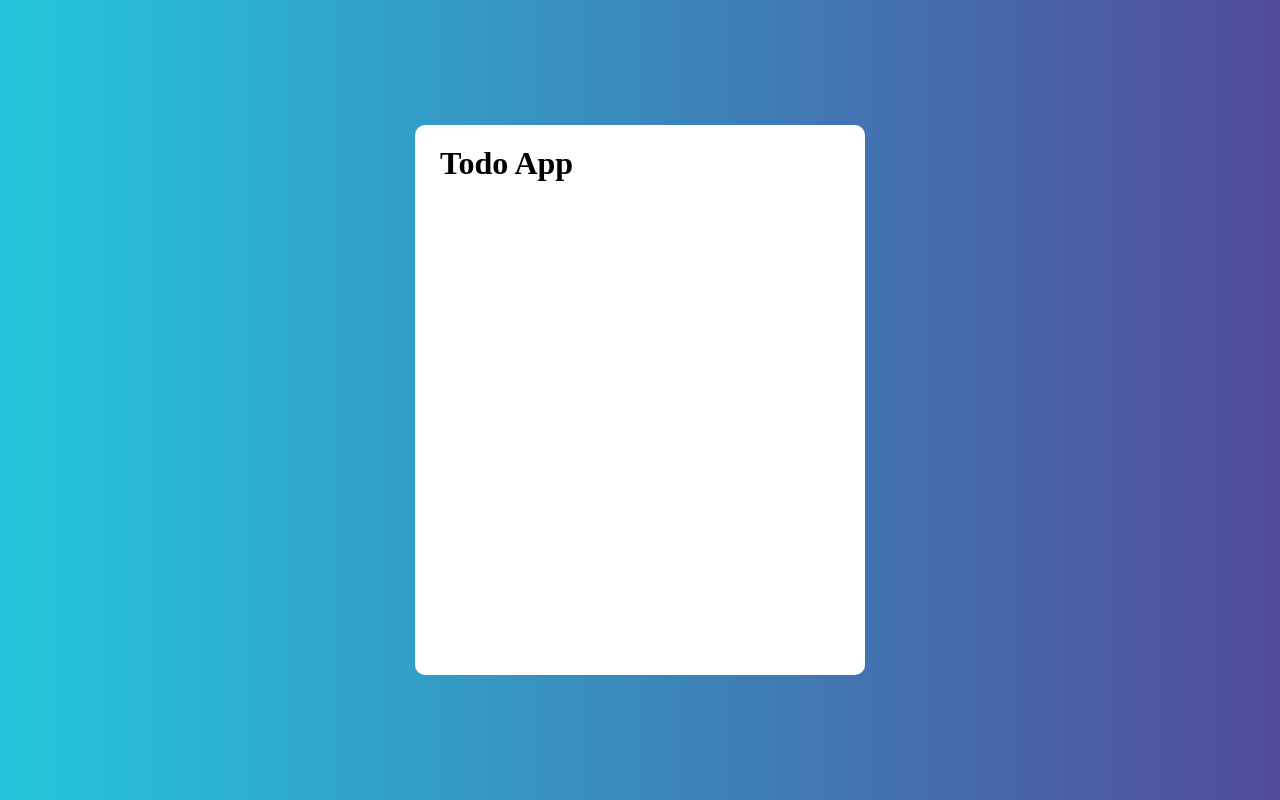
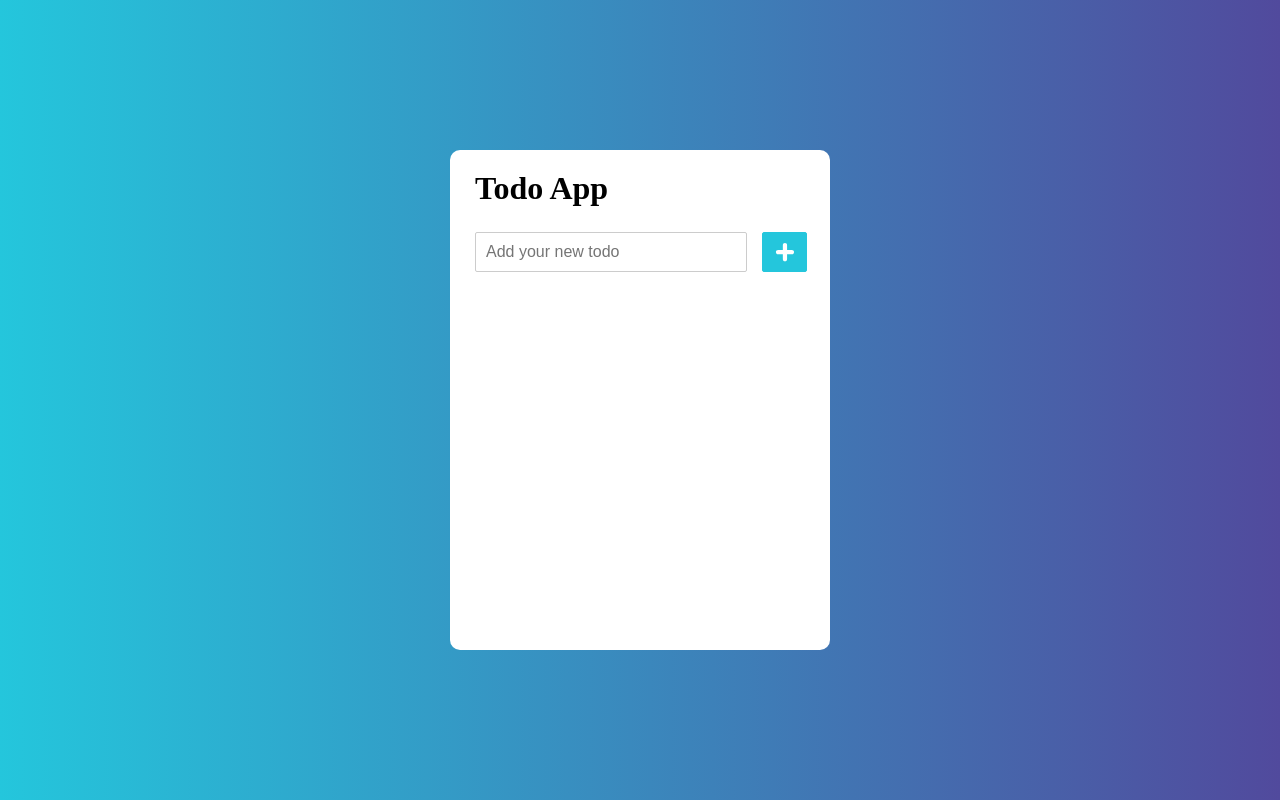
Before and after one commit to awerenion/Todo-List, a Vue app: page / in a window 1280 px wide. Built offline with nearby package versions, Linux system fonts and the light colour scheme.

Commit message:
add input and add todo  button

```diff
--- /dev/null
+++ b/src/components/AddButton.vue
@@ -0,0 +1,28 @@
+<template>
+  <div>
+    <button class="addTodo">
+      <img src="@/assets/ftedit-add.svg" class="img">
+    </button>
+  </div>
+</template>
+
+<script>
+</script>
+
+<style scoped>
+  .addTodo {
+    width: 45px;
+    height: 40px;
+    margin: 20px 0px 0px 15px;
+    background: #24c6dc;
+    border: 1px solid #24c6dc;
+    border-radius: 2px;
+  }
+
+  .img {
+    padding-top: 3px;
+    height: 20px;
+    width: 20px;
+    color: white;
+  }
+</style>
--- a/src/components/TodoBlank.vue
+++ b/src/components/TodoBlank.vue
@@ -1,10 +1,18 @@
 <template>
   <div class="blanc">
     <h1 class="title">Todo App</h1>
+    <TodoInput />
   </div>
 </template>
 
 <script>
+import TodoInput from '@/components/TodoInput'
+
+export default {
+  components: {
+    TodoInput
+  }
+}
 </script>
 
 <style scoped>
@@ -12,10 +20,10 @@
     position: fixed;
     top: 50%;
     left: 50%;
-    width: 450px;
-    height: 550px;
+    width: 380px;
+    height: 500px;
     background: white;
-    margin: -275px 0 0 -225px;
+    margin: -250px 0 0 -190px;
     border-radius: 10px;
   }
 
--- /dev/null
+++ b/src/components/TodoInput.vue
@@ -0,0 +1,32 @@
+<template>
+  <div class="container">
+    <input type="text" placeholder="Add your new todo" class="inputTodo">
+    <AddButton />
+  </div>
+</template>
+
+<script>
+import AddButton from '@/components/AddButton'
+
+export default {
+  components: {
+    AddButton
+  }
+}
+</script>
+
+<style scoped>
+  .inputTodo {
+    margin: 20px 0px 15px 25px;
+    font-size: 16px;
+    padding: 10px;
+    display: block;
+    width: 250px;
+    border: 1px solid #ccc;
+    border-radius: 2px;
+  }
+
+  .container {
+    display: flex;
+  }
+</style>
```
Also changed, not shown: src/assets/ftedit-add.svg (added).
